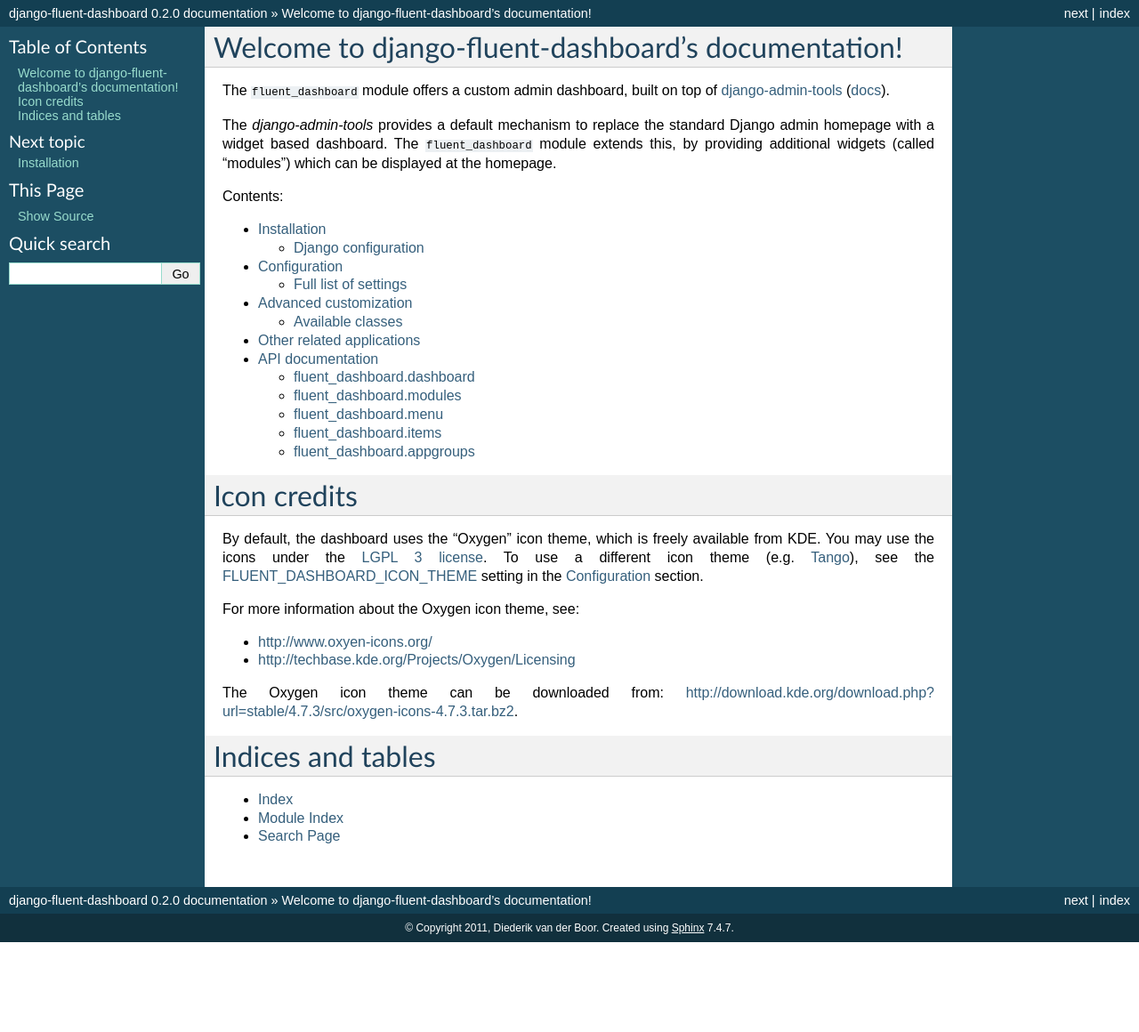
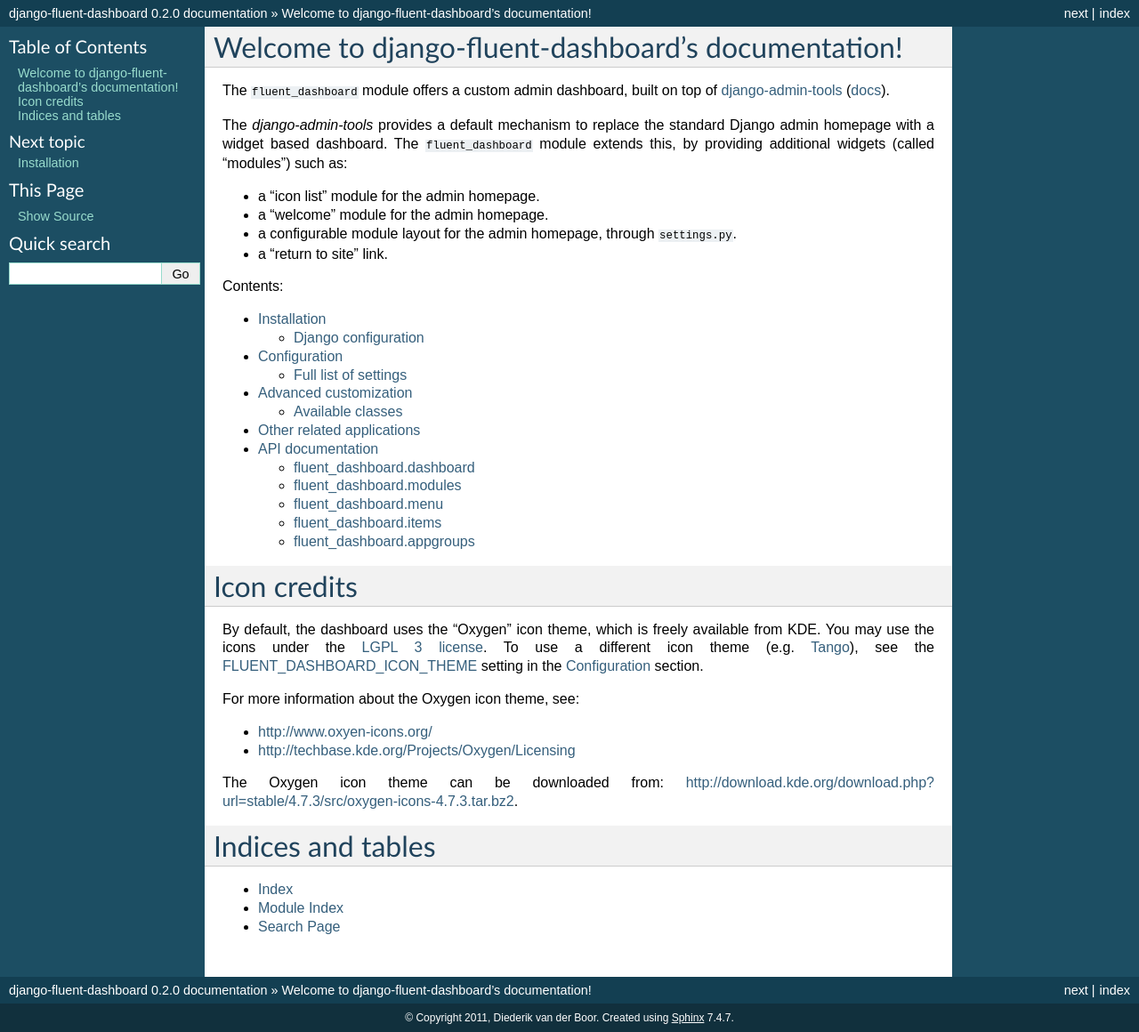
Before and after one commit to django-fluent/django-fluent-dashboard, a Sphinx documentation site: the page built from docs/index.rst, in a window 1280 px wide. Shown: the whole page at 89% size. Built offline with Sphinx 7.4.7, drawn with Linux system fonts in a browser that asks for light colours; before the commit the page ends 1059 px from its top, so only the background shows below that.

```diff
--- a/docs/index.rst
+++ b/docs/index.rst
@@ -6,7 +6,12 @@ The ``fluent_dashboard`` module offers a custom admin dashboard, built on top of
 
 The `django-admin-tools` provides a default mechanism to replace the standard Django
 admin homepage with a widget based dashboard. The ``fluent_dashboard`` module extends this,
-by providing additional widgets (called "modules") which can be displayed at the homepage.
+by providing additional widgets (called "modules") such as:
+
+* a "icon list" module for the admin homepage.
+* a "welcome" module for the admin homepage.
+* a configurable module layout for the admin homepage, through ``settings.py``.
+* a "return to site" link.
 
 Contents:
 
```
Also changed, not shown: README.rst (+11 -0 lines).
